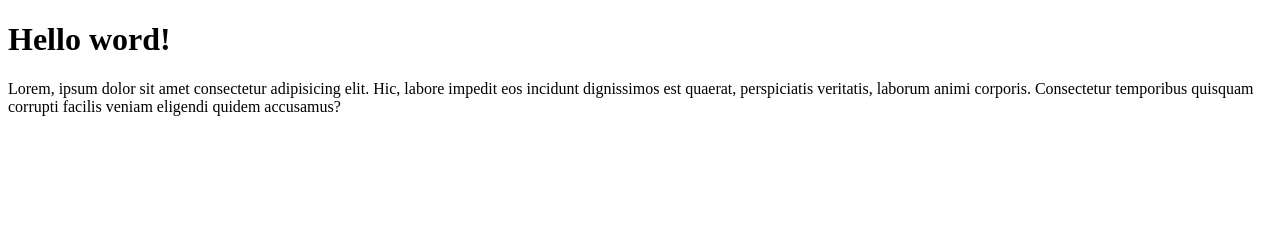
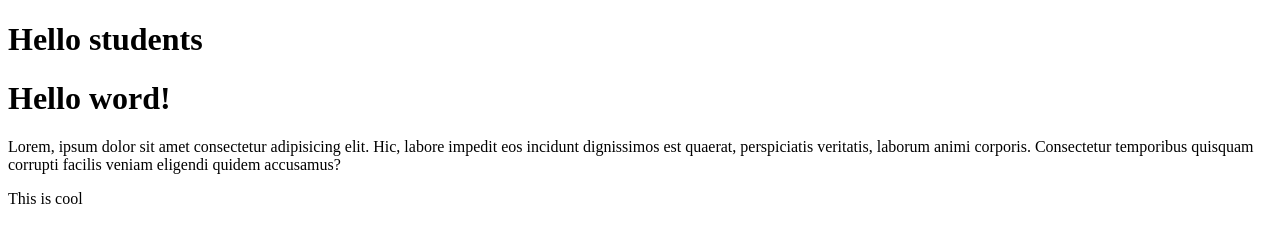
Before and after one commit to MiaTexnes/first-repo, a plain HTML site: page index.html in a window 1280 px wide. Drawn offline with Linux system fonts and the light colour scheme.

Commit message:
styles, about and edit

```diff
--- a/index.html
+++ b/index.html
@@ -5,9 +5,14 @@
     <meta http-equiv="X-UA-Compatible" content="IE=edge">
     <meta name="viewport" content="width=device-width, initial-scale=1.0">
     <title>Document</title>
+    <link href="css/styles.css" rel="stylesheet"/>
 </head>
 <body>
+    <header>
+        <h1>Hello students</h1>
+    </header>
     <h1>Hello word!</h1>
     <p>Lorem, ipsum dolor sit amet consectetur adipisicing elit. Hic, labore impedit eos incidunt dignissimos est quaerat, perspiciatis veritatis, laborum animi corporis. Consectetur temporibus quisquam corrupti facilis veniam eligendi quidem accusamus?</p>
+    <p>This is cool</p>
 </body>
 </html>
```
Also changed, not shown: about.html (added), css/styles.css (added), 1 other file.
